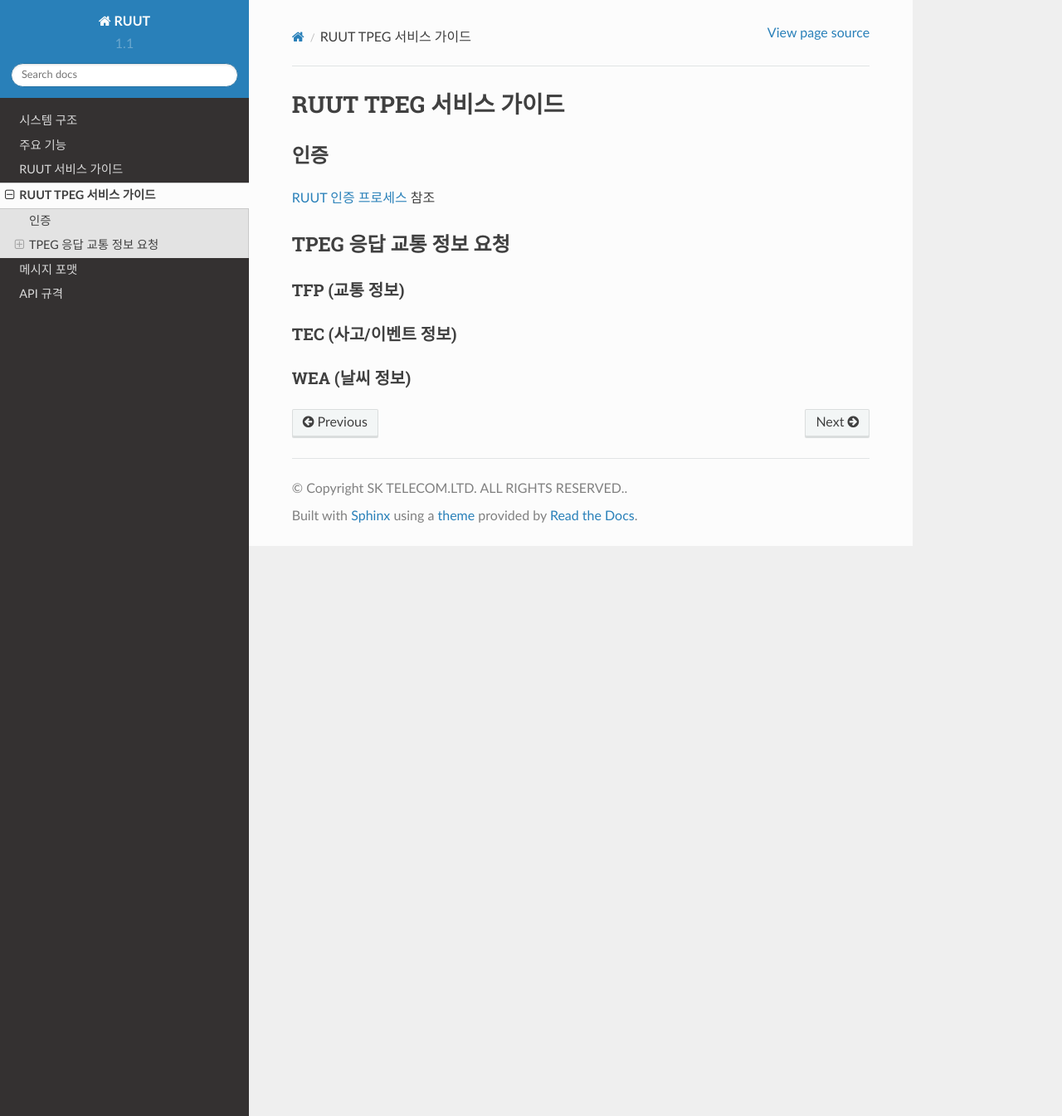
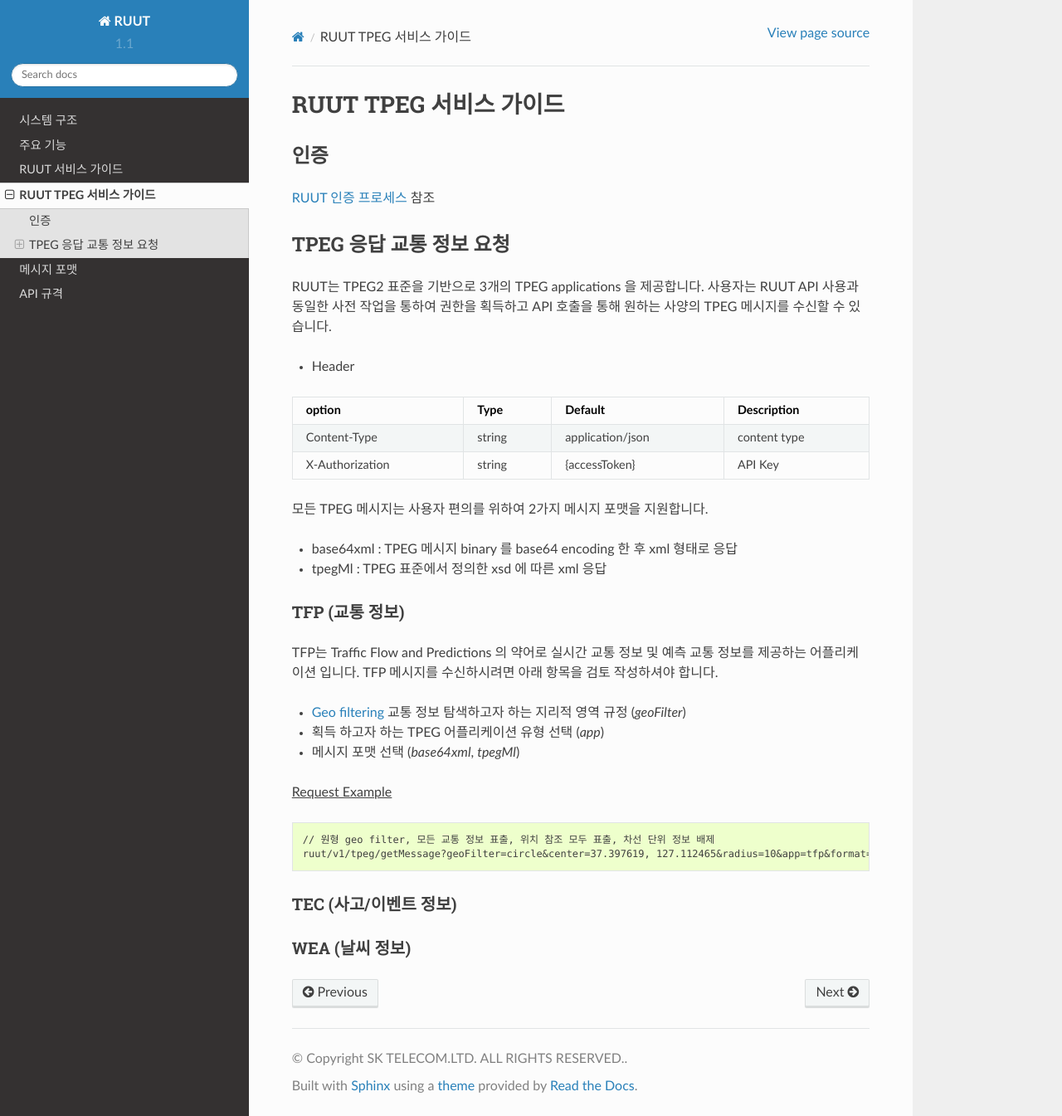
Before and after one commit to skt-smartfleet/ruut_document, a Sphinx documentation site: the page built from source/tpeg.rst, in a window 1280 px wide and 1345 px high. Shown: the whole window at 83% size. Built offline with Sphinx 7.4.7 and the Read the Docs theme 2.0.0, drawn with Linux system fonts in a browser that asks for light colours.

Commit message:
homework

```diff
--- a/source/tpeg.rst
+++ b/source/tpeg.rst
@@ -5,11 +5,48 @@
 --------------------------
 :ref:`RUUT 인증 프로세스 <general_authentication>` 참조
 
-
 TPEG 응답 교통 정보 요청
 --------------------------
+
+RUUT는 TPEG2 표준을 기반으로 3개의 TPEG applications 을 제공합니다. 사용자는 RUUT API 사용과 동일한 사전 작업을 통하여 권한을 획득하고 API 호출을 통해 원하는 사양의 TPEG 메시지를 수신할 수 있습니다.
+
+- Header
+
+.. rst-class:: table-width-fix
+.. rst-class:: table-width-full
+.. rst-class:: text-align-justify
+
++---------------------+--------+------------------+--------------+
+| option              | Type   | Default          | Description  |
++=====================+========+==================+==============+
+| Content-Type        | string | application/json | content type |
++---------------------+--------+------------------+--------------+
+| X-Authorization     | string | {accessToken}    | API Key      |
++---------------------+--------+------------------+--------------+
+
+모든 TPEG 메시지는 사용자 편의를 위하여 2가지 메시지 포맷을 지원합니다.
+
+* base64xml : TPEG 메시지 binary 를 base64 encoding 한 후 xml 형태로 응답
+* tpegMl : TPEG 표준에서 정의한 xsd 에 따른 xml 응답
+
 TFP (교통 정보)
 ''''''''''''''''''''''''''
+
+TFP는 Traffic Flow and Predictions 의 약어로 실시간 교통 정보 및 예측 교통 정보를 제공하는 어플리케이션 입니다.
+TFP 메시지를 수신하시려면 아래 항목을 검토 작성하셔야 합니다.
+
+* :ref:`Geo filtering <geofilter>` 교통 정보 탐색하고자 하는 지리적 영역 규정 (`geoFilter`)
+* 획득 하고자 하는 TPEG 어플리케이션 유형 선택 (`app`)
+* 메시지 포맷 선택 (`base64xml`, `tpegMl`)
+
+:underline:`Request Example`
+
+.. code-block:: none
+
+  // 원형 geo filter, 모든 교통 정보 표출, 위치 참조 모두 표출, 차선 단위 정보 배제
+  ruut/v1/tpeg/getMessage?geoFilter=circle&center=37.397619, 127.112465&radius=10&app=tfp&format=tpegMl
+
+
 TEC (사고/이벤트 정보)
 ''''''''''''''''''''''''''
 WEA (날씨 정보)
```
Also changed, not shown: 8 other files.
